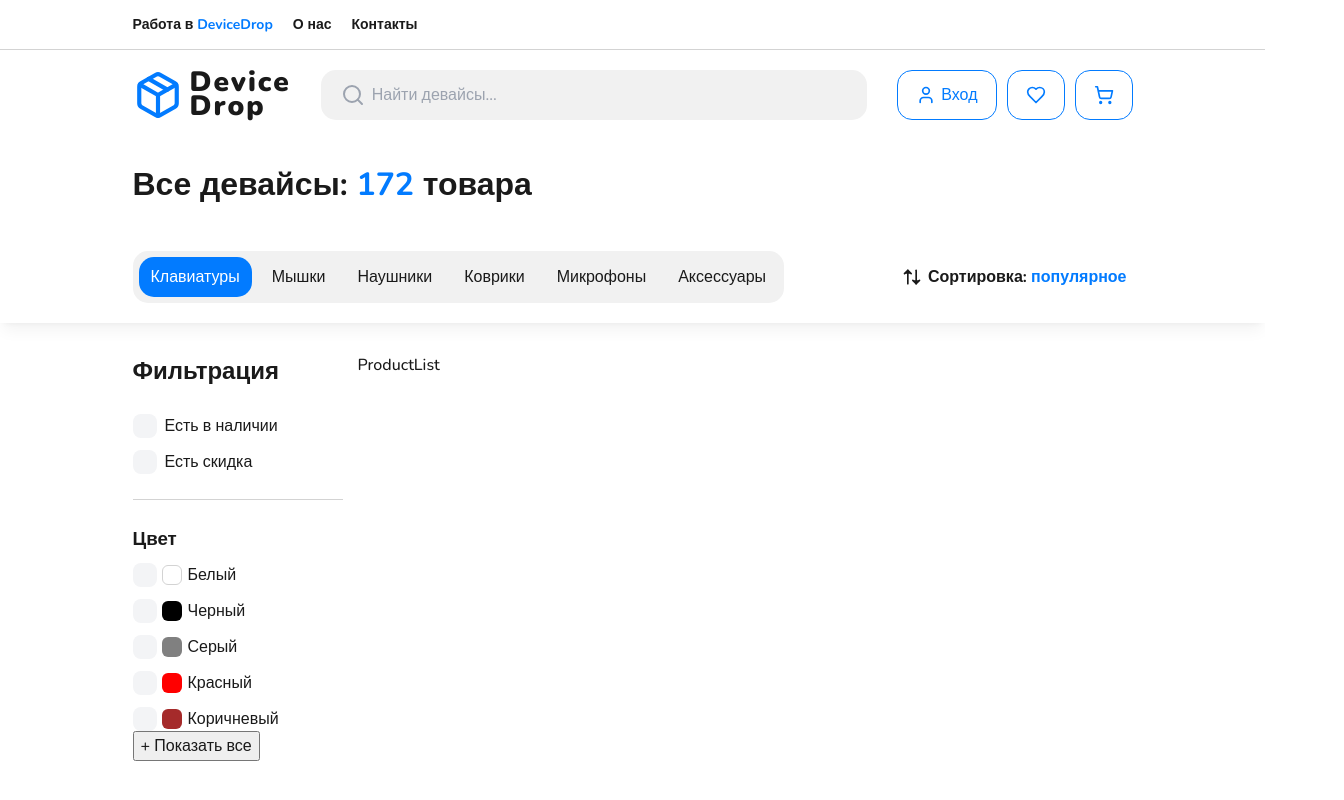
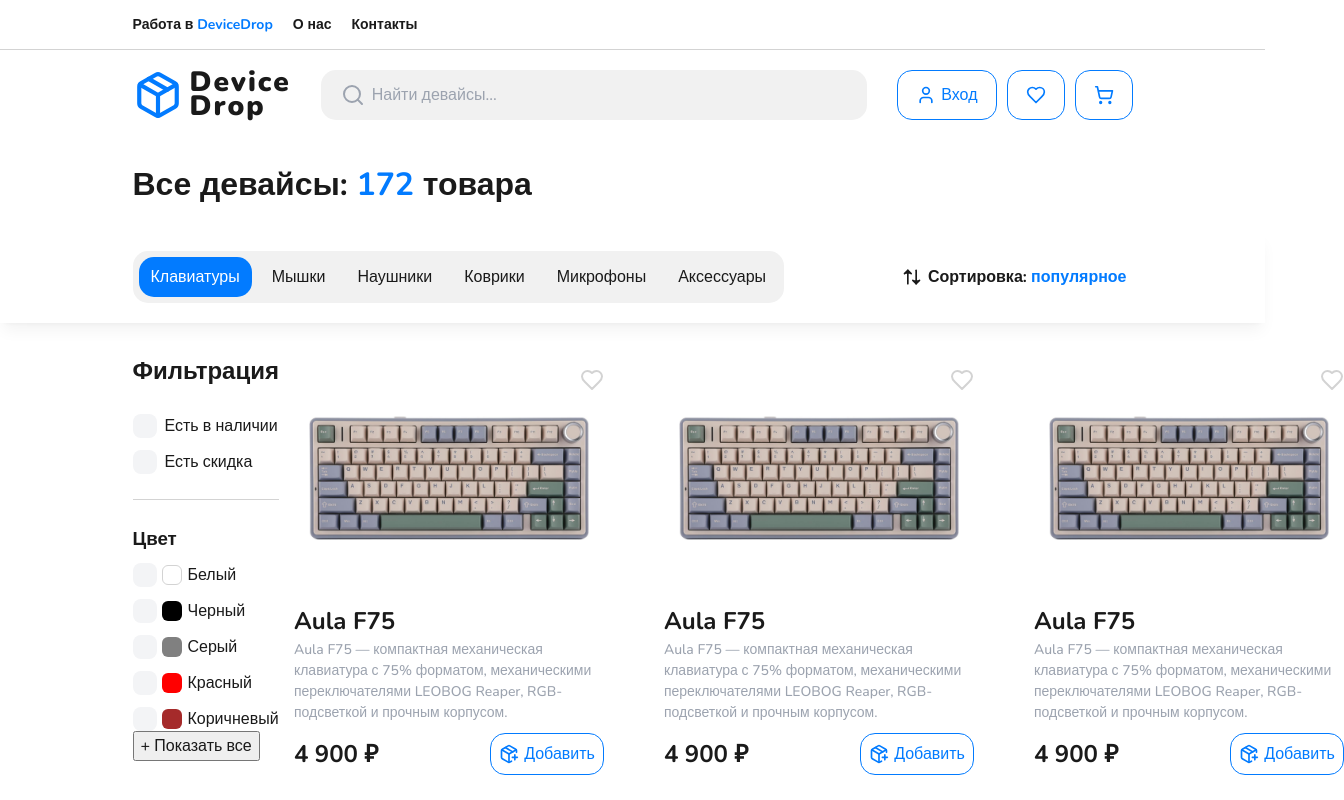
Before and after one commit to hilarylfg/device-drop, a Next.js app: page / in a window 1280 px wide. Shown: the top 800 px of the page, 1344 px wide, since content can reach past the window. Built offline with nearby package versions, Linux system fonts and the light colour scheme.

Commit message:
add catalog

```diff
--- a/shared/components/shared/index.ts
+++ b/shared/components/shared/index.ts
@@ -8,3 +8,4 @@
 export {Filters} from "./filters/filters";
 export {CheckboxFilter} from "./filters/checkbox-filter";
 export {GroupCheckboxFilter} from "./filters/group-checkbox-filter";
+export {ProductCard} from "./product-card";
--- /dev/null
+++ b/shared/components/shared/product-card.tsx
@@ -0,0 +1,28 @@
+"use client";
+
+import {Heart, PackagePlus} from "lucide-react";
+import {cn} from "@/shared/lib/utils";
+import {useState} from "react";
+import {Button} from "@/shared/components";
+
+export function ProductCard() {
+    const [isFavorite, setIsFavorite] = useState(false);
+    const value = 4900;
+
+    return (
+        <div className="product-card">
+            <div className="product-card__image">
+                <Heart onClick={() => setIsFavorite(!isFavorite)}
+                       className={cn(isFavorite && 'product-card__image__favorite-active', 'product-card__image__favorite')}/>
+                <img src="/product_1_2.jpg" alt=""/>
+            </div>
+            <h2 className="product-card__title">Aula F75</h2>
+            <p>Aula F75 — компактная механическая клавиатура с 75% форматом, механическими переключателями LEOBOG Reaper,
+                RGB-подсветкой и прочным корпусом.</p>
+            <div className="product-card__footer">
+                <h3 className="product-card__footer__price">{value.toLocaleString("ru-RU") + " ₽"}</h3>
+                <Button><PackagePlus/>Добавить</Button>
+            </div>
+        </div>
+    )
+}
--- a/shared/components/shared/product-list.tsx
+++ b/shared/components/shared/product-list.tsx
@@ -1,5 +1,12 @@
-    export function ProductList() {
+import {ProductCard} from "@/shared/components";
+
+export function ProductList() {
     return (
-        <div>ProductList</div>
+        <div className="product-list">
+            <ProductCard/>
+            <ProductCard/>
+            <ProductCard/>
+            <ProductCard/>
+        </div>
     )
 }
--- /dev/null
+++ b/shared/styles/components/_product-list.scss
@@ -0,0 +1,74 @@
+@use '../helpers/index' as *;
+
+.product-list {
+    display: grid;
+    grid-template-columns: repeat(3, 1fr);
+    column-gap: 60px;
+    row-gap: 40px;
+}
+
+.product-card {
+    width: rem(310);
+
+    p {
+        font-size: rem(14);
+        color: var(--color-placeholder);
+        margin-bottom: rem(10);
+    }
+
+    &__image {
+        position: relative;
+        display: flex;
+        align-items: center;
+        justify-content: center;
+        height: rem(250);
+
+        &__favorite {
+            position: absolute;
+            top: 15px;
+            right: 0;
+            fill: none;
+            color: lightgrey;
+            transition: all 0.1s ease-out;
+            cursor: pointer;
+
+            &-active {
+                fill: var(--color-accent);
+                stroke: var(--color-accent);
+            }
+
+            &:hover {
+                fill: var(--color-accent);
+                color: var(--color-accent);
+            }
+        }
+
+        img {
+            display: flex;
+            margin-inline: auto;
+            max-width: rem(280);
+            max-height: rem(250);
+        }
+    }
+
+    &__footer {
+        display: flex;
+        align-items: center;
+
+        &__price {
+            font-size: rem(24);
+        }
+
+        .button-ui {
+            margin-left: auto;
+            padding: rem(8);
+            height: fit-content;
+
+            svg {
+                width: rem(20);
+                height: rem(20);
+                margin-right: 5px;
+            }
+        }
+    }
+}
--- a/shared/styles/main.css
+++ b/shared/styles/main.css
@@ -606,4 +606,67 @@
   gap: 0.75rem;
 }
 
+.product-list {
+  display: grid;
+  grid-template-columns: repeat(3, 1fr);
+  column-gap: 60px;
+  row-gap: 40px;
+}
+
+.product-card {
+  width: 19.375rem;
+}
+.product-card p {
+  font-size: 0.875rem;
+  color: var(--color-placeholder);
+  margin-bottom: 0.625rem;
+}
+.product-card__image {
+  position: relative;
+  display: flex;
+  align-items: center;
+  justify-content: center;
+  height: 15.625rem;
+}
+.product-card__image__favorite {
+  position: absolute;
+  top: 15px;
+  right: 0;
+  fill: none;
+  color: lightgrey;
+  transition: all 0.1s ease-out;
+  cursor: pointer;
+}
+.product-card__image__favorite-active {
+  fill: var(--color-accent);
+  stroke: var(--color-accent);
+}
+.product-card__image__favorite:hover {
+  fill: var(--color-accent);
+  color: var(--color-accent);
+}
+.product-card__image img {
+  display: flex;
+  margin-inline: auto;
+  max-width: 17.5rem;
+  max-height: 15.625rem;
+}
+.product-card__footer {
+  display: flex;
+  align-items: center;
+}
+.product-card__footer__price {
+  font-size: 1.5rem;
+}
+.product-card__footer .button-ui {
+  margin-left: auto;
+  padding: 0.5rem;
+  height: fit-content;
+}
+.product-card__footer .button-ui svg {
+  width: 1.25rem;
+  height: 1.25rem;
+  margin-right: 5px;
+}
+
 /*# sourceMappingURL=main.css.map */
--- a/shared/styles/main.scss
+++ b/shared/styles/main.scss
@@ -17,3 +17,4 @@
 @use 'components/navbar';
 @use 'components/top-bar';
 @use 'components/filters';
+@use 'components/product-list';
```
Also changed, not shown: 1 other file (tests, documents, lock files or other folders).
